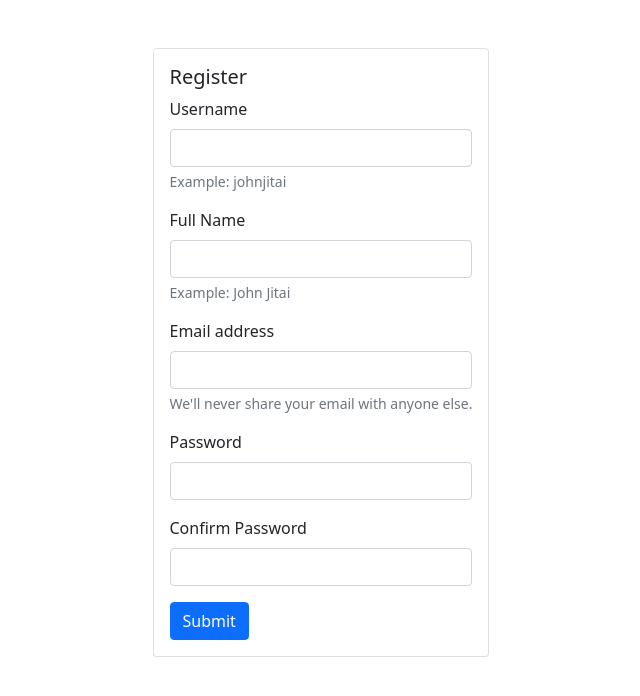
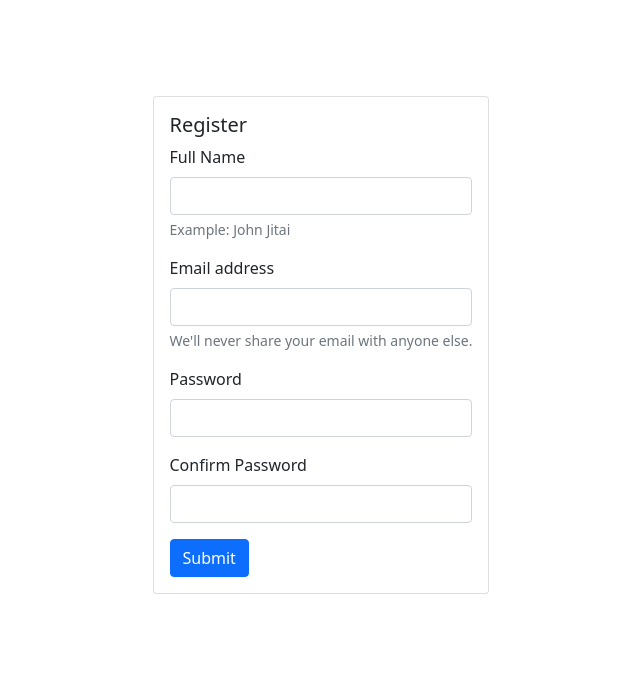
Before and after one commit to Jaironlanda/sysr, a PHP site: page /myproject/register.php in a window 1280 px wide. Shown: the part 56-752 px from the top of the page, without its empty margins (319-959 px from the left). Run offline with PHP 8.4, Linux system fonts and the light colour scheme.

Commit message:
register part is done

```diff
--- a/layout/header.php
+++ b/layout/header.php
@@ -1,7 +1,7 @@
 <?php
+    session_start();
     require './helper/url.php';
     require './db-config/db.php';
-    session_start();
     $url = new url();
     define('CSS_PATH', $url->base_url().'assets/css/');
     define('JS_PATH', $url->base_url().'assets/js/');
@@ -43,4 +43,24 @@
             </div>
         </div>
     </nav>
+    <!-- Alert -->
+        <div class="container">
+            <div class="row">
+            <div class="col-md-12 mx-auto mt-5">
+                <?php if(isset($_SESSION['message_noti'])): ?>
+                    <div class="alert alert-success">
+                        <?php echo $_SESSION['message_noti']; ?>
+                    </div>
+                <?php endif; ?>
+                <?php if(isset($_SESSION['message_error'])): ?>
+                    <div class="alert alert-danger">
+                        <?php echo $_SESSION['message_error']; ?>
+                    </div>
+                <?php endif; ?>
+                <?php unset($_SESSION['message_noti']); ?>
+                <?php unset($_SESSION['message_error']); ?>
+            </div>
+            </div>
+        </div>
+    <!-- Alert -->
     <div class="container">
--- a/register.php
+++ b/register.php
@@ -6,29 +6,24 @@
     <div class="card">
     <div class="card-body">
         <h5 class="card-title"><?php echo $page_title; ?></h5>
-        <form >
-        <div class="mb-3">
-            <label for="InputUsername" class="form-label">Username</label>
-            <input type="text" class="form-control" id="InputUsername" aria-describedby="usernamelHelp">
-            <div id="usernameHelp" class="form-text">Example: johnjitai</div>
-        </div>
+        <form action="register_action.php" method="post">
         <div class="mb-3">
             <label for="InputFullname" class="form-label">Full Name</label>
-            <input type="text" class="form-control" id="InputFullname" aria-describedby="fullnamelHelp">
+            <input type="text" class="form-control" name="fullname" id="InputFullname" aria-describedby="fullnamelHelp" required>
             <div id="usernameHelp" class="form-text">Example: John Jitai</div>
         </div>
         <div class="mb-3">
             <label for="InputEmail" class="form-label">Email address</label>
-            <input type="email" class="form-control" id="InputEmail" aria-describedby="emailHelp">
+            <input type="email" class="form-control" name="email" id="InputEmail" aria-describedby="emailHelp" required>
             <div id="emailHelp" class="form-text">We'll never share your email with anyone else.</div>
         </div>
         <div class="mb-3">
             <label for="InputPassword" class="form-label">Password</label>
-            <input type="password" class="form-control" id="InputPassword">
+            <input type="password" class="form-control" name="pswd" id="InputPassword" required>
         </div>
         <div class="mb-3">
             <label for="InputPassword" class="form-label">Confirm Password</label>
-            <input type="password" class="form-control" id="InputPassword">
+            <input type="password" class="form-control" name="confirmPswd" id="InputPassword" required>
         </div>
         <button type="submit" class="btn btn-primary">Submit</button>
         </form>
```
Also changed, not shown: register_action.php (added, +47 -0 lines).
